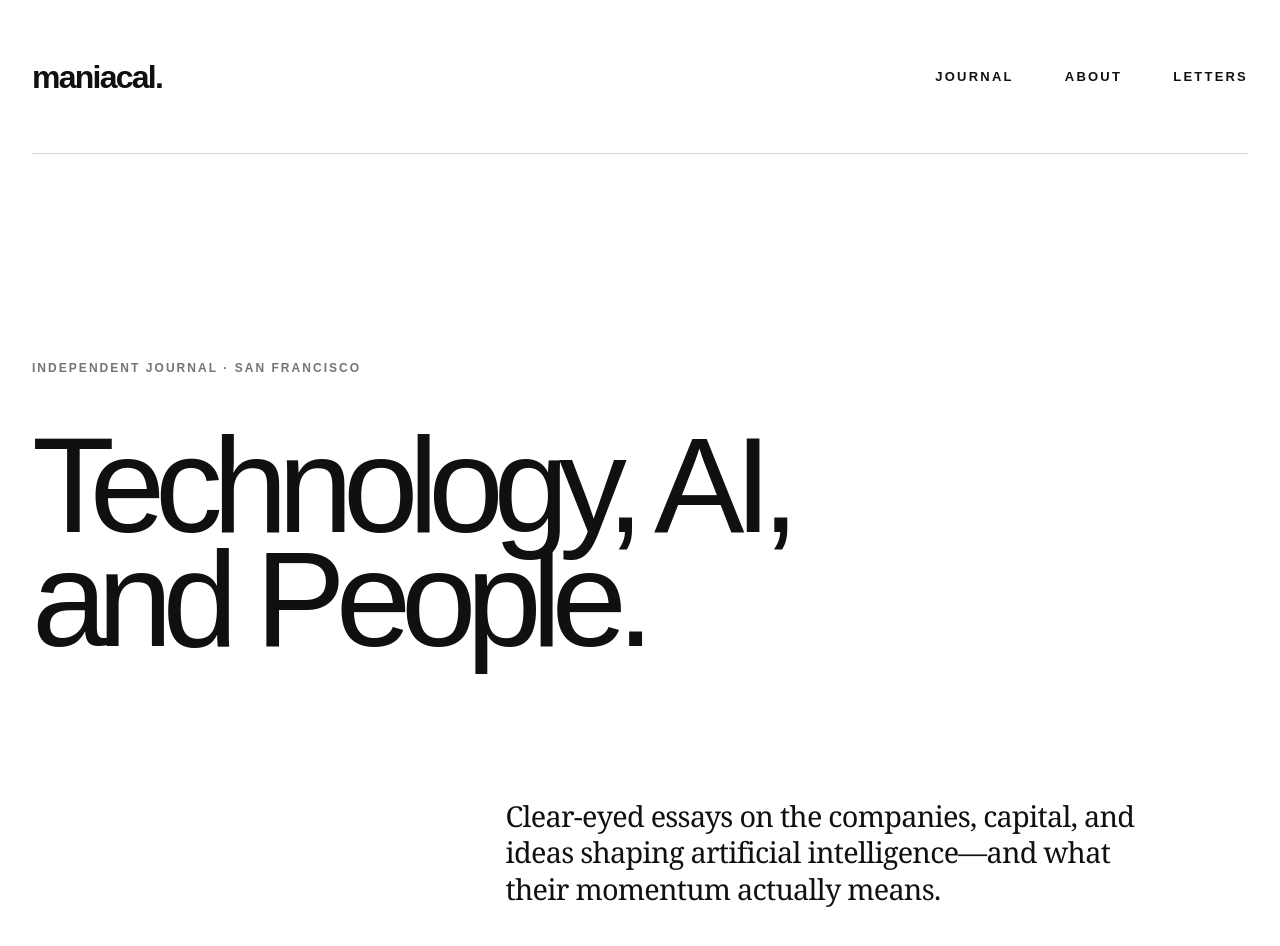
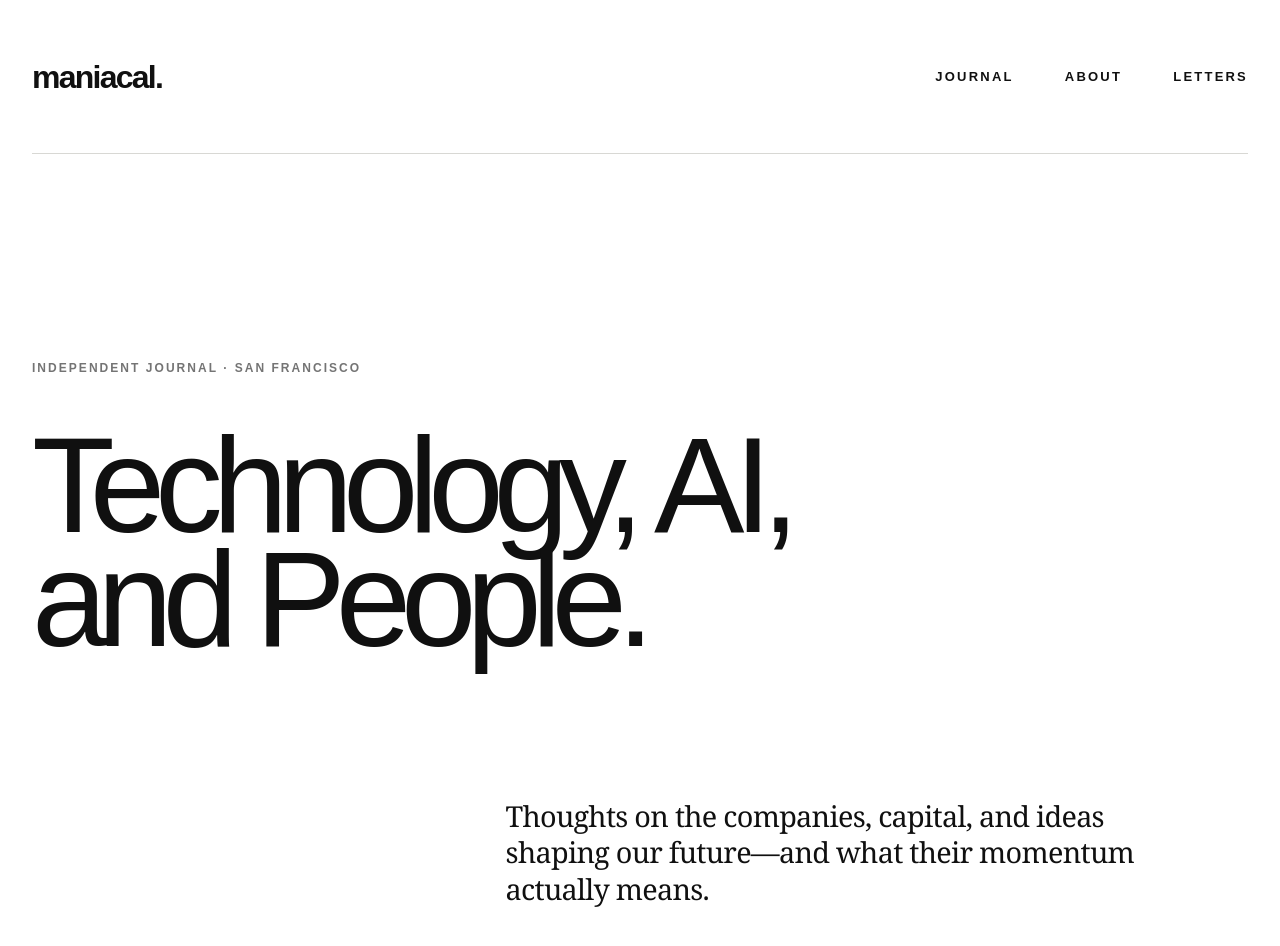
Before and after one commit to dannyeng/maniacal-vc, a Next.js app: page / in a window 1280 px wide. Shown: the top 946 px of the page. Built offline with nearby package versions, Linux system fonts and the light colour scheme.

Commit message:
Update Site source

```diff
--- a/app/page.tsx
+++ b/app/page.tsx
@@ -9,8 +9,8 @@ export default function HomePage() {
         <p className="eyebrow">Independent journal · San Francisco</p>
         <h1>Technology, AI,<br />and People.</h1>
         <p className="hero-deck">
-          Clear-eyed essays on the companies, capital, and ideas shaping artificial
-          intelligence—and what their momentum actually means.
+          Thoughts on the companies, capital, and ideas shaping our future—and what their
+          momentum actually means.
         </p>
       </section>
 
```
